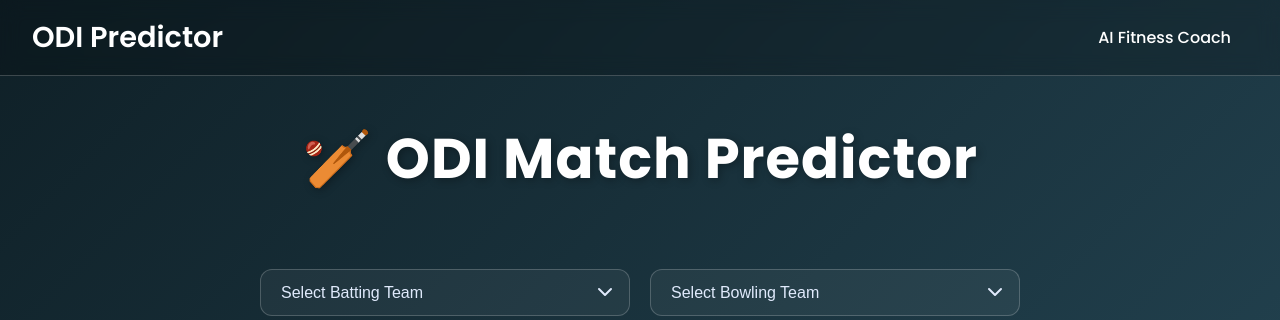
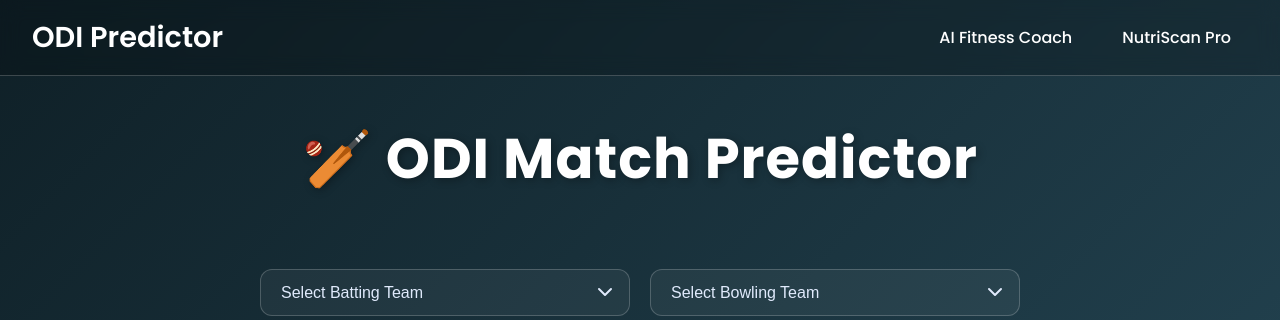
Before and after one commit to anhadjaj/odi_web, a Flask app: page / in a window 1280 px wide. Shown: the top 320 px of the page. Run offline with Flask 2, Linux system fonts and the light colour scheme; parts of the project's set-up code (start-up, migrations or seed data) failed here and were passed over.

Commit message:
index.html

```diff
--- a/templates/index.html
+++ b/templates/index.html
@@ -56,6 +56,11 @@
         color: #fff;
         margin: 0;
         font-weight: 600;
+    }
+
+    .header-links {
+        display: flex;
+        gap: 1rem;
     }
 
     header a {
@@ -402,7 +407,10 @@
 
 <header>
     <h1>ODI Predictor</h1>
-    <a href="https://fitness-coach-pro.onrender.com/" target="_blank">AI Fitness Coach</a>
+    <div class="header-links">
+        <a href="https://fitness-coach-pro.onrender.com/" target="_blank">AI Fitness Coach</a>
+        <a href="https://nutriscan-pro.onrender.com/" target="_blank">NutriScan Pro</a>
+    </div>
 </header>
 
 <h1 class="main-title">🏏 ODI Match Predictor</h1>
```
